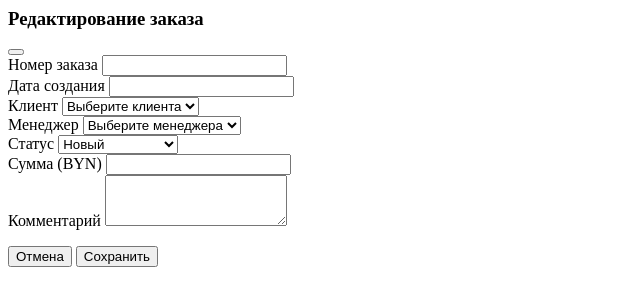
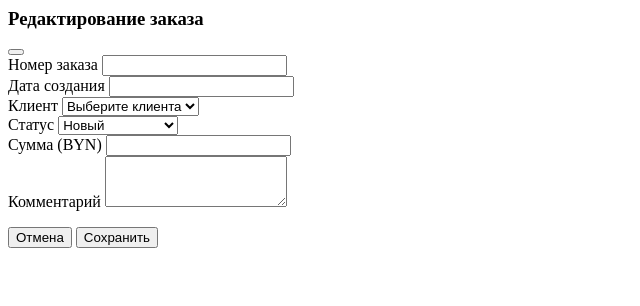
Before and after one commit to Pufik1/PE_M, a PHP site: page /footer.php in a window 1280 px wide. Shown: the top 306 px of the page, without its empty margins (0-640 px from the left). Run offline with PHP 8.4, Linux system fonts and the light colour scheme.

Commit message:
Fix order editing functionality and update UI translations
Key features implemented:
- Updated .gitignore with standardized PHP project ignore patterns
- Fixed order editing API in polesie_erp/api/update_order.php by removing user_id field from update query
- Removed manager selection dropdown from order edit modal in polesie_erp/footer.php
- Added Russian translation for "shipped" status as "Отгружен" in footer.php modal
- Updated orders.php to include "shipped" status in Russian translation mapping
- Modified status badge styling logic in orders.php to handle shipped status correctly

The changes restore proper order editing functionality while removing the unnecessary manager assignment feature and adding the requested Russian localization.

```diff
--- a/polesie_erp/api/update_order.php
+++ b/polesie_erp/api/update_order.php
@@ -22,7 +22,6 @@ if ($_SERVER['REQUEST_METHOD'] !== 'POST') {
 // Получение данных из формы
 $id = isset($_POST['id']) ? (int)$_POST['id'] : 0;
 $partnerId = isset($_POST['partner_id']) && $_POST['partner_id'] !== '' ? (int)$_POST['partner_id'] : null;
-$userId = isset($_POST['user_id']) && $_POST['user_id'] !== '' ? (int)$_POST['user_id'] : null;
 $status = isset($_POST['status']) ? $_POST['status'] : 'new';
 $totalAmount = isset($_POST['total_amount_byn']) && $_POST['total_amount_byn'] !== '' ? (float)$_POST['total_amount_byn'] : 0;
 $comment = isset($_POST['comment']) ? $_POST['comment'] : '';
@@ -35,7 +34,6 @@ if ($id <= 0) {
 try {
     $stmt = $pdo->prepare("UPDATE orders SET
         partner_id = ?,
-        user_id = ?,
         status = ?,
         total_amount_byn = ?,
         comment = ?
@@ -43,7 +41,6 @@ try {
 
     $stmt->execute([
         $partnerId,
-        $userId,
         $status,
         $totalAmount,
         $comment,
--- a/polesie_erp/footer.php
+++ b/polesie_erp/footer.php
@@ -36,18 +36,12 @@
                 </div>
 
                 <div class="mb-6">
-                    <label class="block text-sm font-semibold text-gray-700 mb-2">Менеджер</label>
-                    <select id="editUserId" class="w-full px-4 py-3 border border-gray-300 rounded-lg focus:ring-2 focus:ring-blue-500 focus:border-transparent">
-                        <option value="">Выберите менеджера</option>
-                    </select>
-                </div>
-
-                <div class="mb-6">
                     <label class="block text-sm font-semibold text-gray-700 mb-2">Статус</label>
                     <select id="editStatus" class="w-full px-4 py-3 border border-gray-300 rounded-lg focus:ring-2 focus:ring-blue-500 focus:border-transparent">
                         <option value="new">Новый</option>
                         <option value="processing">В обработке</option>
                         <option value="in_progress">В производстве</option>
+                        <option value="shipped">Отгружен</option>
                         <option value="ready">Готов</option>
                         <option value="closed">Завершен</option>
                         <option value="cancelled">Отменен</option>
@@ -92,14 +86,12 @@
                     document.getElementById('editOrderNumber').value = order.order_number;
                     document.getElementById('editCreatedAt').value = order.created_at;
                     document.getElementById('editPartnerId').value = order.partner_id;
-                    document.getElementById('editUserId').value = order.user_id;
                     document.getElementById('editStatus').value = order.status;
                     document.getElementById('editTotalAmount').value = order.total_amount_byn;
                     document.getElementById('editComment').value = order.comment || '';
 
-                    // Загрузка списков клиентов и менеджеров
+                    // Загрузка списка клиентов
                     loadPartners(order.partner_id);
-                    loadUsers(order.user_id);
                 } else {
                     alert('Ошибка загрузки данных заказа');
                 }
@@ -136,32 +128,10 @@
             .catch(error => console.error('Error loading partners:', error));
     }
 
-    function loadUsers(selectedId) {
-        fetch('api/get_users.php')
-            .then(response => response.json())
-            .then(data => {
-                const select = document.getElementById('editUserId');
-                select.innerHTML = '<option value="">Выберите менеджера</option>';
-                if (data.success) {
-                    data.users.forEach(user => {
-                        const option = document.createElement('option');
-                        option.value = user.id;
-                        option.textContent = user.full_name || user.username;
-                        if (user.id == selectedId) {
-                            option.selected = true;
-                        }
-                        select.appendChild(option);
-                    });
-                }
-            })
-            .catch(error => console.error('Error loading users:', error));
-    }
-
     function saveOrder() {
         const formData = new FormData();
         formData.append('id', document.getElementById('editOrderId').value);
         formData.append('partner_id', document.getElementById('editPartnerId').value);
-        formData.append('user_id', document.getElementById('editUserId').value);
         formData.append('status', document.getElementById('editStatus').value);
         formData.append('total_amount_byn', document.getElementById('editTotalAmount').value);
         formData.append('comment', document.getElementById('editComment').value);
--- a/polesie_erp/orders.php
+++ b/polesie_erp/orders.php
@@ -38,6 +38,7 @@ try {
                 WHEN o.status = 'new' THEN 'Новый'
                 WHEN o.status = 'processing' THEN 'В обработке'
                 WHEN o.status = 'in_progress' THEN 'В производстве'
+                WHEN o.status = 'shipped' THEN 'Отгружен'
                 WHEN o.status = 'ready' THEN 'Готов'
                 WHEN o.status = 'closed' THEN 'Завершен'
                 WHEN o.status = 'cancelled' THEN 'Отменен'
@@ -161,6 +162,7 @@ include 'header.php';
                                                 case 'in_progress':
                                                     $statusClass = 'status-process';
                                                     break;
+                                                case 'shipped':
                                                 case 'ready':
                                                     $statusClass = 'status-ready';
                                                     break;
```
Also changed, not shown: 1 other file.
